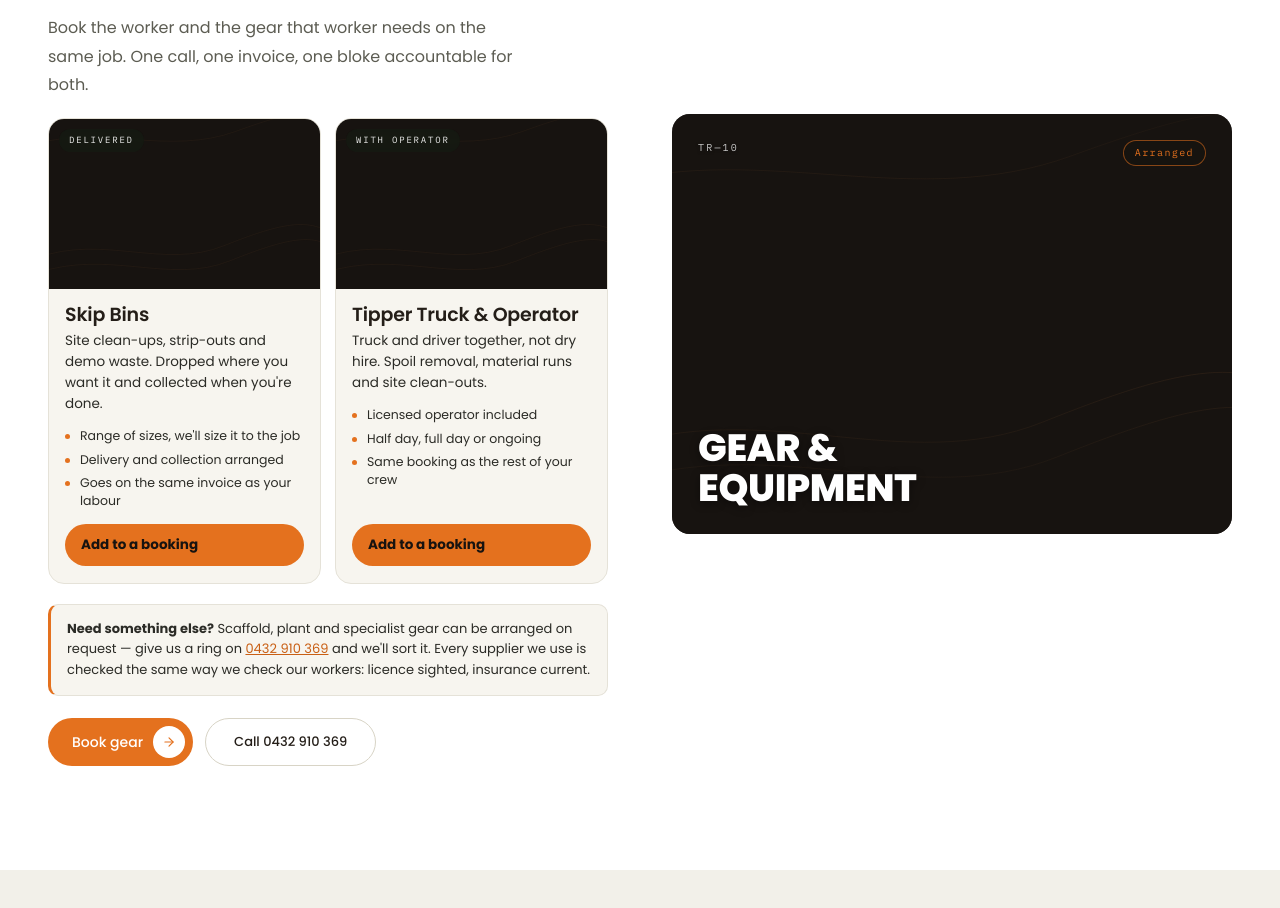
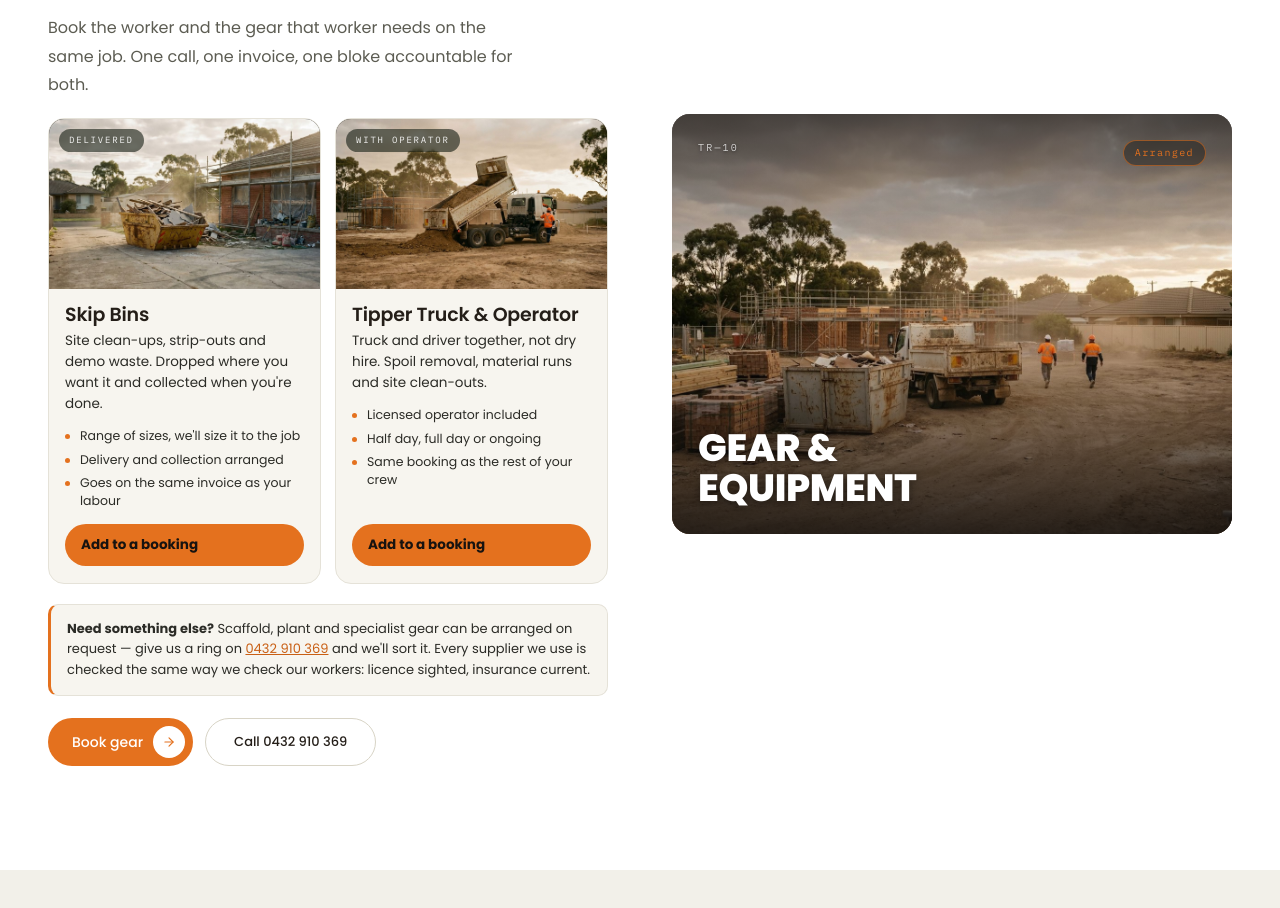
Before and after one commit to lukemcgrath12-source/Ready-Now-Tradie-Hire, a plain HTML site: page services.html in a window 1280 px wide. Shown: the part 9380-10288 px from the top of the page. Drawn offline with Linux system fonts and the light colour scheme.

Commit message:
Add files via upload

```diff
--- a/services.html
+++ b/services.html
@@ -476,7 +476,10 @@ footer{background:var(--olive-deep);color:var(--white);padding:72px 20px 0}
 .gear-item{border:1px solid var(--border);border-radius:16px;overflow:hidden;background:var(--stone);
   display:flex;flex-direction:column;transition:border-color .3s,background .3s}
 .gear-item:hover{border-color:var(--border-2);background:var(--stone-2)}
-.gear-pic{position:relative;aspect-ratio:16/10;overflow:hidden;background:var(--olive-deep)}
+.gear-pic{position:relative;aspect-ratio:16/10;overflow:hidden;background:var(--olive-deep);transition:aspect-ratio .2s}
+.gear-pic.noimg{aspect-ratio:auto;height:34px}
+.gear-pic.noimg .slot-contours{opacity:.3}
+.gear-pic.noimg .gear-tag{top:50%;transform:translateY(-50%)}
 .gear-pic>img{position:absolute;inset:0;width:100%;height:100%;object-fit:cover}
 .gear-tag{position:absolute;top:10px;left:10px;z-index:2;font-family:var(--mono);font-size:9px;
   letter-spacing:.2em;text-transform:uppercase;color:rgba(255,255,255,.92);background:rgba(21,29,19,.6);
@@ -858,7 +861,7 @@ footer{background:var(--olive-deep);color:var(--white);padding:72px 20px 0}
         one invoice, one bloke accountable for both.</p>
         <div class="gear-grid">
           <div class="gear-item">
-            <div class="gear-pic"><span class="gear-tag">Delivered</span><svg class="slot-contours" width="100%" height="100%" preserveAspectRatio="xMidYMid slice" viewBox="0 0 900 600" aria-hidden="true"><g fill="none" stroke="#8A5A32" stroke-width="1" opacity=".6"><path d="M-40 480 C 180 400, 380 520, 580 440 S 880 340, 960 420"/><path d="M-40 530 C 200 450, 400 570, 600 490 S 900 390, 960 470"/><path d="M-40 100 C 180 40, 400 140, 620 60 S 900 -20, 960 50"/></g></svg><img src="skip-bin.jpg" alt="Skip Bins &mdash; Ready Now Tradie Hire" loading="lazy" onerror="this.remove()"></div>
+            <div class="gear-pic"><span class="gear-tag">Delivered</span><svg class="slot-contours" width="100%" height="100%" preserveAspectRatio="xMidYMid slice" viewBox="0 0 900 600" aria-hidden="true"><g fill="none" stroke="#8A5A32" stroke-width="1" opacity=".6"><path d="M-40 480 C 180 400, 380 520, 580 440 S 880 340, 960 420"/><path d="M-40 530 C 200 450, 400 570, 600 490 S 900 390, 960 470"/><path d="M-40 100 C 180 40, 400 140, 620 60 S 900 -20, 960 50"/></g></svg><img src="skip-bin.jpg" alt="Skip Bins &mdash; Ready Now Tradie Hire" loading="lazy" onerror="this.closest('.gear-pic').classList.add('noimg');this.remove()"></div>
             <div class="gear-in">
               <div class="gear-name">Skip Bins</div>
               <p class="gear-desc">Site clean-ups, strip-outs and demo waste. Dropped where you want it and collected when you're done.</p>
@@ -867,7 +870,7 @@ footer{background:var(--olive-deep);color:var(--white);padding:72px 20px 0}
             </div>
           </div>
           <div class="gear-item">
-            <div class="gear-pic"><span class="gear-tag">With operator</span><svg class="slot-contours" width="100%" height="100%" preserveAspectRatio="xMidYMid slice" viewBox="0 0 900 600" aria-hidden="true"><g fill="none" stroke="#8A5A32" stroke-width="1" opacity=".6"><path d="M-40 480 C 180 400, 380 520, 580 440 S 880 340, 960 420"/><path d="M-40 530 C 200 450, 400 570, 600 490 S 900 390, 960 470"/><path d="M-40 100 C 180 40, 400 140, 620 60 S 900 -20, 960 50"/></g></svg><img src="tipper.jpg" alt="Tipper Truck &amp; Operator &mdash; Ready Now Tradie Hire" loading="lazy" onerror="this.remove()"></div>
+            <div class="gear-pic"><span class="gear-tag">With operator</span><svg class="slot-contours" width="100%" height="100%" preserveAspectRatio="xMidYMid slice" viewBox="0 0 900 600" aria-hidden="true"><g fill="none" stroke="#8A5A32" stroke-width="1" opacity=".6"><path d="M-40 480 C 180 400, 380 520, 580 440 S 880 340, 960 420"/><path d="M-40 530 C 200 450, 400 570, 600 490 S 900 390, 960 470"/><path d="M-40 100 C 180 40, 400 140, 620 60 S 900 -20, 960 50"/></g></svg><img src="tipper.jpg" alt="Tipper Truck &amp; Operator &mdash; Ready Now Tradie Hire" loading="lazy" onerror="this.closest('.gear-pic').classList.add('noimg');this.remove()"></div>
             <div class="gear-in">
               <div class="gear-name">Tipper Truck &amp; Operator</div>
               <p class="gear-desc">Truck and driver together, not dry hire. Spoil removal, material runs and site clean-outs.</p>
```
Also changed, not shown: gear.jpg (added), skip-bin.jpg (added), tipper.jpg (added).
